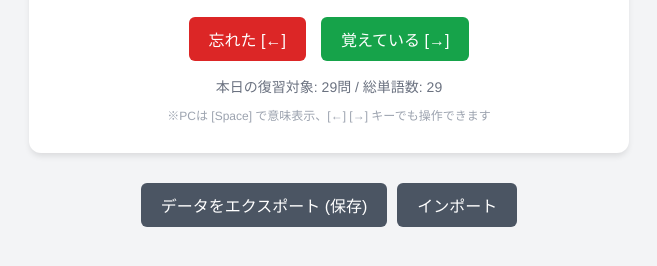
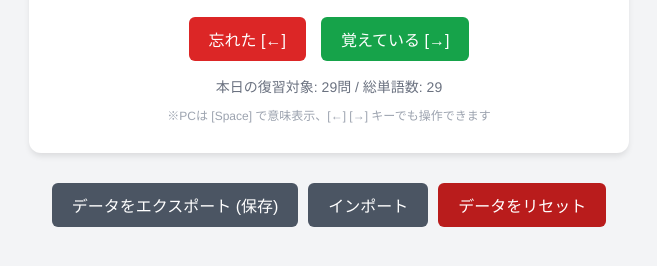
Before and after one commit to Alex800e/Vocab-Spaced-Repetition, a plain HTML site: page index.html in a window 1280 px wide. Shown: the part 432-698 px from the top of the page, without its empty margins (311-968 px from the left). Drawn offline with Linux system fonts and the light colour scheme.

Commit message:
Add files via upload

```diff
--- a/index.html
+++ b/index.html
@@ -38,10 +38,12 @@
     </div>
 </div>
 
+<!-- 元のこの部分を書き換えます -->
 <div class="container" style="background: none; box-shadow: none; padding: 0;">
     <div class="backup-section">
         <button class="btn-secondary" onclick="exportData()">データをエクスポート (保存)</button>
         <button class="btn-secondary" onclick="document.getElementById('importFile').click()">インポート</button>
+        <button class="btn-danger" onclick="resetAllData()" style="background-color: #b91c1c;">データをリセット</button> <!-- ←この行を追加 -->
         <input type="file" id="importFile" style="display:none" onchange="importData(event)">
     </div>
 </div>
```
